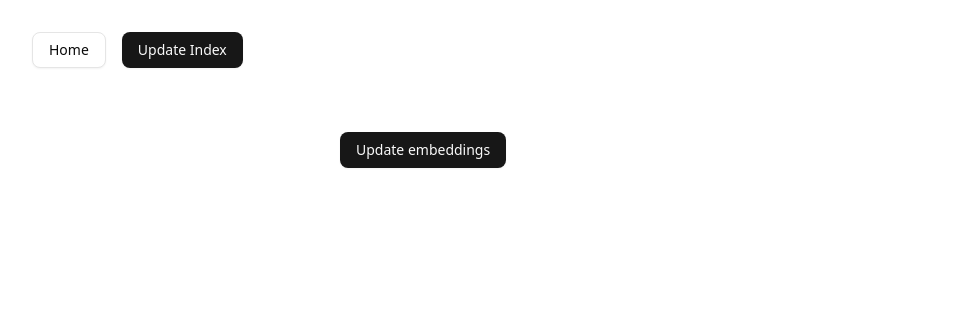
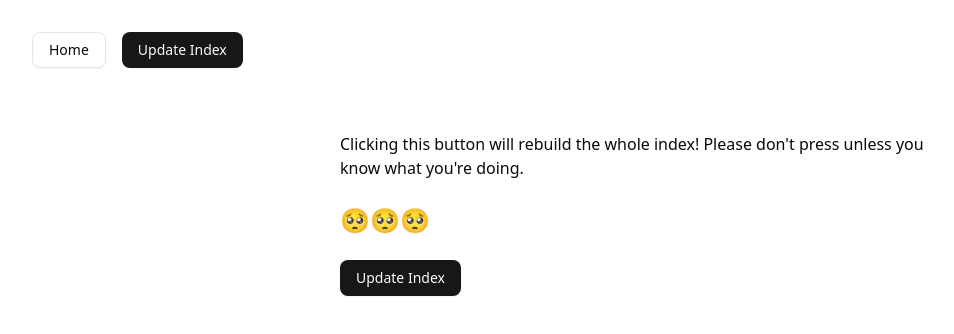
Before and after one commit to loveandmoney/semantic-search-prototype, a Next.js app: page /update-index in a window 1280 px wide. Shown: the top 334 px of the page, without its empty margins (0-954 px from the left). Built offline with nearby package versions, Linux system fonts and the light colour scheme; no server answers.

Commit message:
Add warning to index page

```diff
--- a/src/app/(website)/update-index/page.tsx
+++ b/src/app/(website)/update-index/page.tsx
@@ -5,6 +5,11 @@ import { UpdateEmbeddingsButton } from '@/components/UpdateEmbeddingsButton';
 export default function UpdateIndexPage() {
   return (
     <main className="space-y-6 max-w-[600px] m-auto">
+      <p>
+        Clicking this button will rebuild the whole index! Please don&apos;t
+        press unless you know what you&apos;re doing.
+      </p>
+      <p className="text-2xl">🥺🥺🥺</p>
       <UpdateEmbeddingsButton />
     </main>
   );
--- a/src/components/UpdateEmbeddingsButton.tsx
+++ b/src/components/UpdateEmbeddingsButton.tsx
@@ -22,7 +22,7 @@ export const UpdateEmbeddingsButton = () => {
 
   return (
     <Button disabled={isLoading} onClick={handleUpdateEmbeddings}>
-      Update embeddings
+      Update Index
     </Button>
   );
 };
```
